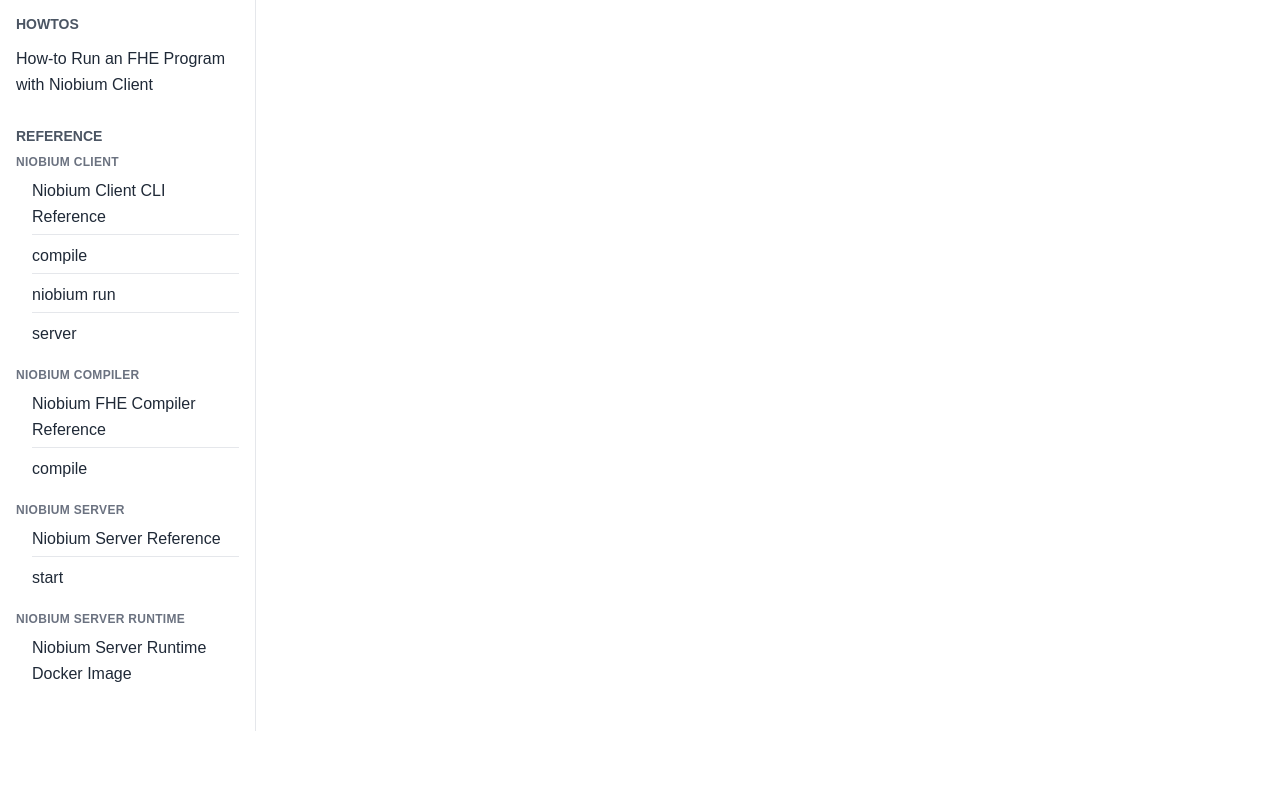
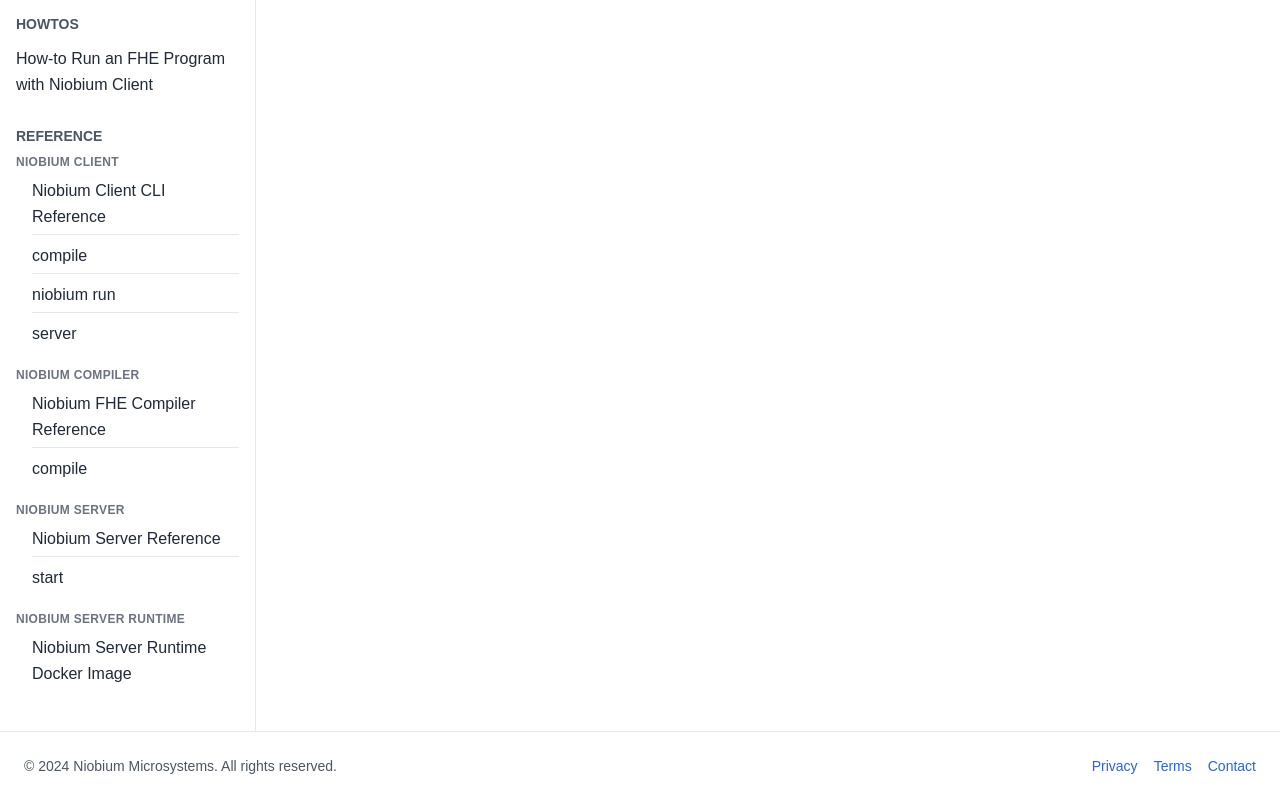
Before and after one commit to NiobiumInc/niobium-sdk, a Next.js app in the folder web/: page / in a window 1280 px wide. Shown: the part 456-1256 px from the top of the page. Before the commit the page ends 1187 px from the top, so only its background shows below. Built offline with nearby package versions, Linux system fonts and the light colour scheme.

Commit message:
Add site footer.

```diff
--- a/web/app/layout.tsx
+++ b/web/app/layout.tsx
@@ -1,4 +1,5 @@
 import { Header } from '@/components/Header';
+import { Footer } from '@/components/Footer';
 import { Sidebar } from '@/components/Sidebar';
 import { RightIndex } from '@/components/RightIndex';
 import { getDocsMetadata } from '@/lib/getDocsMetadata';
@@ -32,6 +33,8 @@
             </div>
           </div>
         </div>
+
+        <Footer />
       </body>
     </html>
   );
--- /dev/null
+++ b/web/components/Footer.tsx
@@ -0,0 +1,16 @@
+export function Footer() {
+  return (
+    <footer className="w-full border-t border-gray-200 bg-white text-sm text-gray-600 py-6">
+      <div className="max-w-7xl mx-auto px-6 flex flex-col sm:flex-row justify-between items-center gap-4">
+        <div>
+          &copy; {new Date().getFullYear()} Niobium Microsystems. All rights reserved.
+        </div>
+        <div className="flex gap-4">
+          <a href="#" className="hover:text-blue-600 transition-colors">Privacy</a>
+          <a href="#" className="hover:text-blue-600 transition-colors">Terms</a>
+          <a href="#" className="hover:text-blue-600 transition-colors">Contact</a>
+        </div>
+      </div>
+    </footer>
+  );
+}
```
